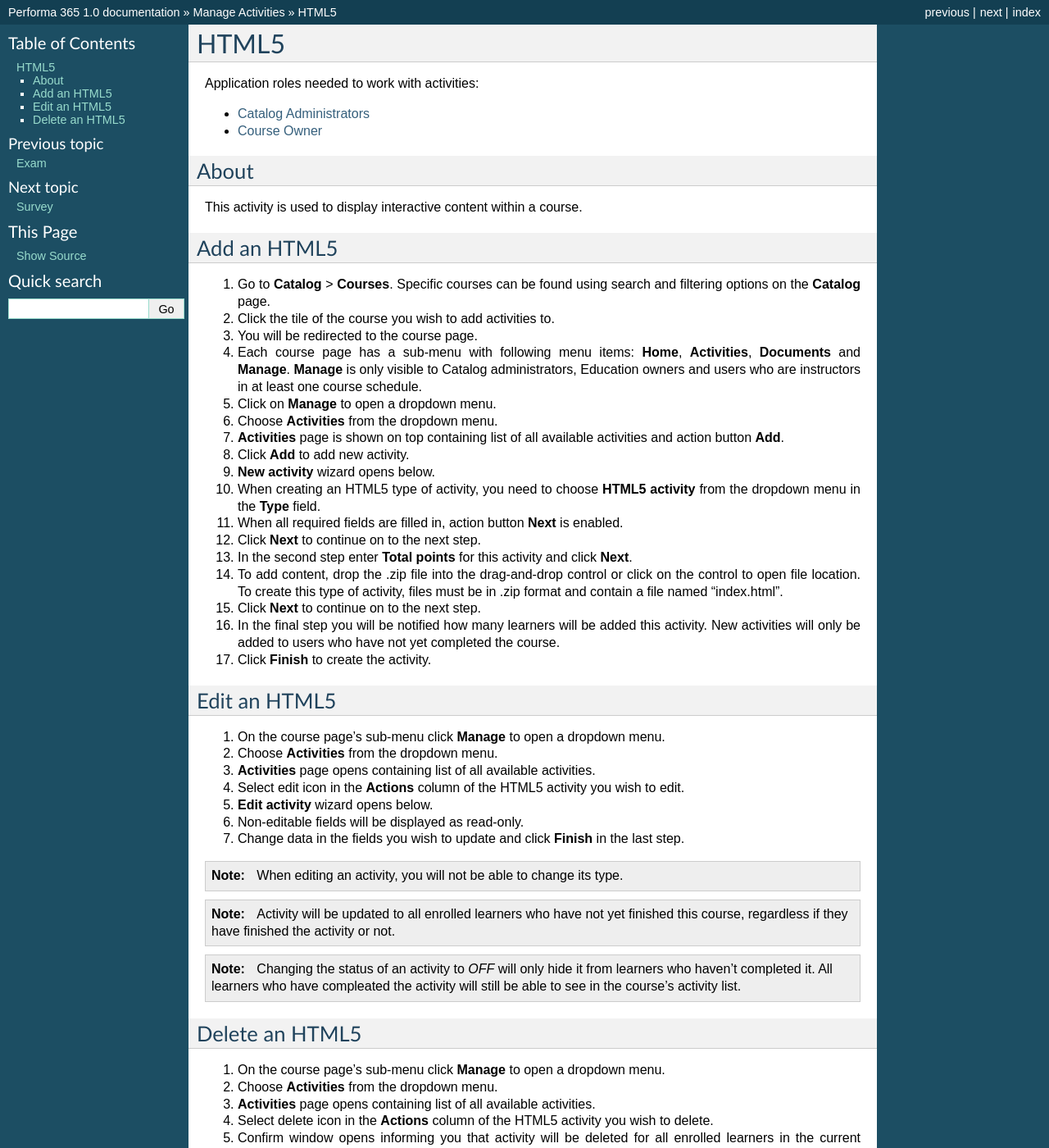
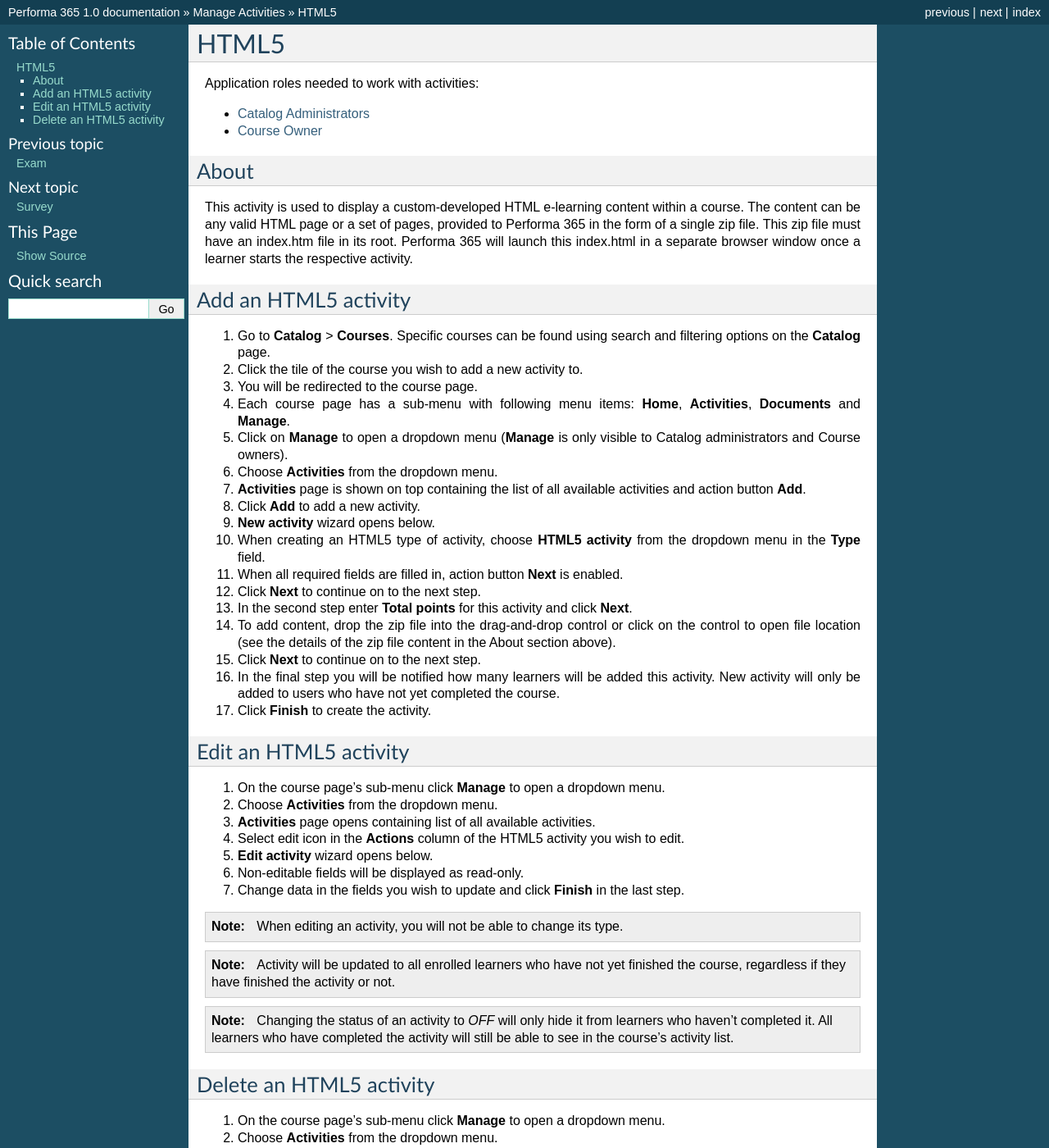
Before and after one commit to pslisko/performa365docs, a Sphinx documentation site: the page built from docs/howto/manage_activities/html5.rst, in a window 1280 px wide and 1400 px high. Shown: the whole window at 82% size. Built offline with Sphinx 7.4.7, drawn with Linux system fonts in a browser that asks for light colours; pages that are not in the unit, such as notebooks, are missing from menus.

Commit message:
Update html5.rst

```diff
--- a/docs/howto/manage_activities/html5.rst
+++ b/docs/howto/manage_activities/html5.rst
@@ -11,30 +11,30 @@
 About
 **********
 
-This activity is used to display interactive content within a course.
+This activity is used to display a custom-developed HTML e-learning content within a course. The content can be any valid HTML page or a set of pages, provided to Performa 365 in the form of a single zip file. This zip file must have an index.htm file in its root. Performa 365 will launch this index.html in a separate browser window once a learner starts the respective activity.
 
-Add an HTML5
+Add an HTML5 activity
 ********************************************
 
 #. Go to **Catalog** > **Courses**. Specific courses can be found using search and filtering options on the **Catalog** page.
-#. Click the tile of the course you wish to add activities to.
+#. Click the tile of the course you wish to add a new activity to.
 #. You will be redirected to the course page.
-#. Each course page has a sub-menu with following menu items: **Home**, **Activities**, **Documents** and **Manage**. **Manage** is only visible to Catalog administrators, Education owners and users who are instructors in at least one course schedule.
-#. Click on **Manage** to open a dropdown menu.
+#. Each course page has a sub-menu with following menu items: **Home**, **Activities**, **Documents** and **Manage**.
+#. Click on **Manage** to open a dropdown menu (**Manage** is only visible to Catalog administrators and Course owners).
 #. Choose **Activities** from the dropdown menu.
-#. **Activities** page is shown on top containing list of all available activities and action button **Add**.
-#. Click **Add** to add new activity.
+#. **Activities** page is shown on top containing the list of all available activities and action button **Add**.
+#. Click **Add** to add a new activity.
 #. **New activity** wizard opens below.
-#. When creating an HTML5 type of activity, you need to choose **HTML5 activity** from the dropdown menu in the **Type** field.
+#. When creating an HTML5 type of activity, choose **HTML5 activity** from the dropdown menu in the **Type** field.
 #. When all required fields are filled in, action button **Next** is enabled.
 #. Click **Next** to continue on to the next step.
 #. In the second step enter **Total points** for this activity and click **Next**.
-#. To add content, drop the .zip file into the drag-and-drop control or click on the control to open file location. To create this type of activity, files must be in .zip format and contain a file named "index.html".
+#. To add content, drop the zip file into the drag-and-drop control or click on the control to open file location (see the details of the zip file content in the About section above).
 #. Click **Next** to continue on to the next step.
-#. In the final step you will be notified how many learners will be added this activity. New activities will only be added to users who have not yet completed the course.
+#. In the final step you will be notified how many learners will be added this activity. New activity will only be added to users who have not yet completed the course.
 #. Click **Finish** to create the activity.
 
-Edit an HTML5
+Edit an HTML5 activity
 **********************************************
 
 #. On the course page's sub-menu click **Manage** to open a dropdown menu.
@@ -47,10 +47,10 @@
 
 
 .. note:: When editing an activity, you will not be able to change its type.
-.. note:: Activity will be updated to all enrolled learners who have not yet finished this course, regardless if they have finished the activity or not.
-.. note:: Changing the status of an activity to *OFF* will only hide it from learners who haven't completed it. All learners who have compleated the activity will still be able to see in the course's activity list.
+.. note:: Activity will be updated to all enrolled learners who have not yet finished the course, regardless if they have finished the activity or not.
+.. note:: Changing the status of an activity to *OFF* will only hide it from learners who haven't completed it. All learners who have completed the activity will still be able to see in the course's activity list.
 
-Delete an HTML5
+Delete an HTML5 activity
 *************************************************
 
 #. On the course page's sub-menu click **Manage** to open a dropdown menu.
```
